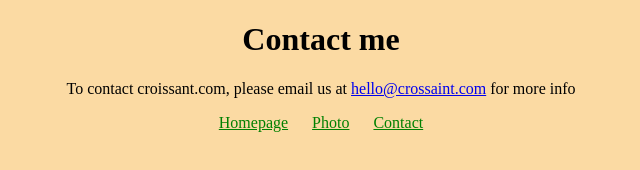
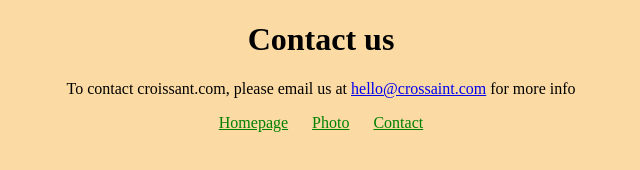
Before and after one commit to OzgeBagci/Crossaint, a plain HTML site: page contact.html in a window 1280 px wide. Shown: the full height of the page, 319-959 px from the left. Drawn offline with Linux system fonts and the light colour scheme.

Commit message:
Contact me to contact us

```diff
--- a/contact.html
+++ b/contact.html
@@ -13,7 +13,7 @@
     <link rel="stylesheet" href="/css/styles.css" />
   </head>
   <body>
-    <h1>Contact me</h1>
+    <h1>Contact us</h1>
     <p>
       To contact croissant.com, please email us at
       <a href="mailto:hello@crossaint.com">hello@crossaint.com</a> for more info
```
